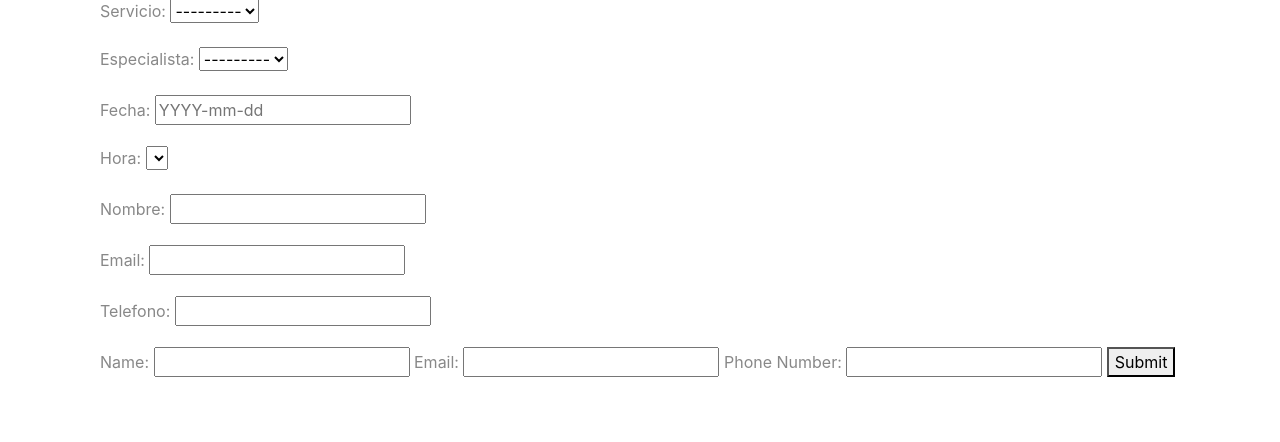
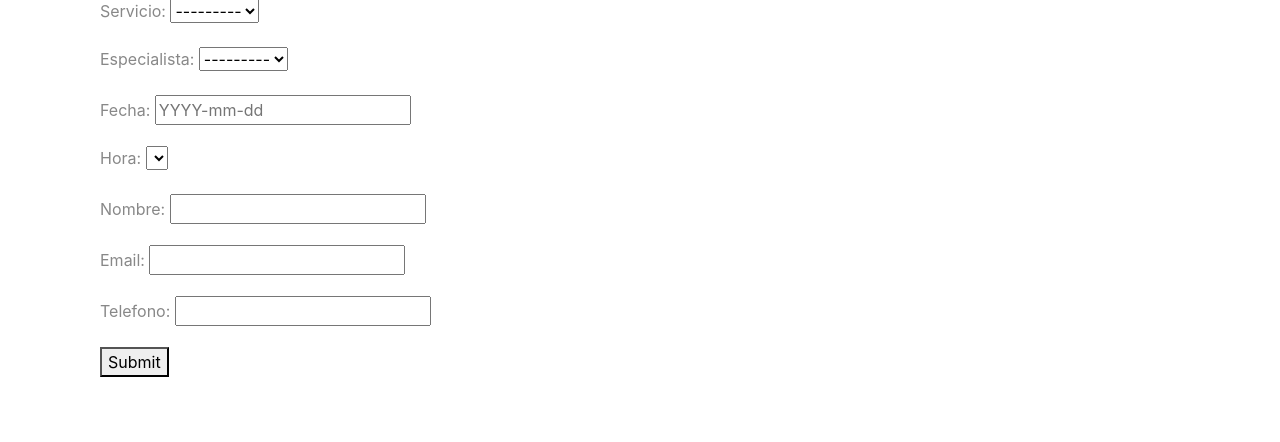
Before and after one commit to marnunrey2/PGPI_3_14, a Django app: page /cita/ in a window 1280 px wide. Shown: the part 183-625 px from the top of the page. Run offline with Django 4.2, Linux system fonts and the light colour scheme; data that the repository does not hold is empty; some libraries are stand-ins or nearby versions.

Commit message:
fix: Merged problems

```diff
--- a/citas/models.py
+++ b/citas/models.py
@@ -70,7 +70,7 @@ class Cita(models.Model):
         if type(self.fecha) == str:
             self.fecha = datetime.strptime(self.fecha, "%Y-%m-%d").date()
 
-        if self.fecha < str(datetime.today().date()) or (
+        if str(self.fecha) < str(datetime.today().date()) or (
             self.fecha == datetime.today().date() and self.hora < datetime.now().time()
         ):
             raise ValidationError("La fecha no puede ser anterior a la actual.")
--- a/citas/templates/crear_cita.html
+++ b/citas/templates/crear_cita.html
@@ -20,19 +20,6 @@
         <form method="post">
             {% csrf_token %}
             {{ form.as_p }}
-
-            {% if not request.user.is_authenticated %}
-            <!-- Fields for non-logged-in users -->
-            <label for="id_name">Name:</label>
-            <input type="text" name="name" id="id_name">
-
-            <label for="id_email">Email:</label>
-            <input type="email" name="email" id="id_email">
-
-            <label for="id_phone_number">Phone Number:</label>
-            <input type="text" name="phone_number" id="id_phone_number">
-            {% endif %}
-
             <button type="submit">Submit</button>
         </form>
     </div>
```
